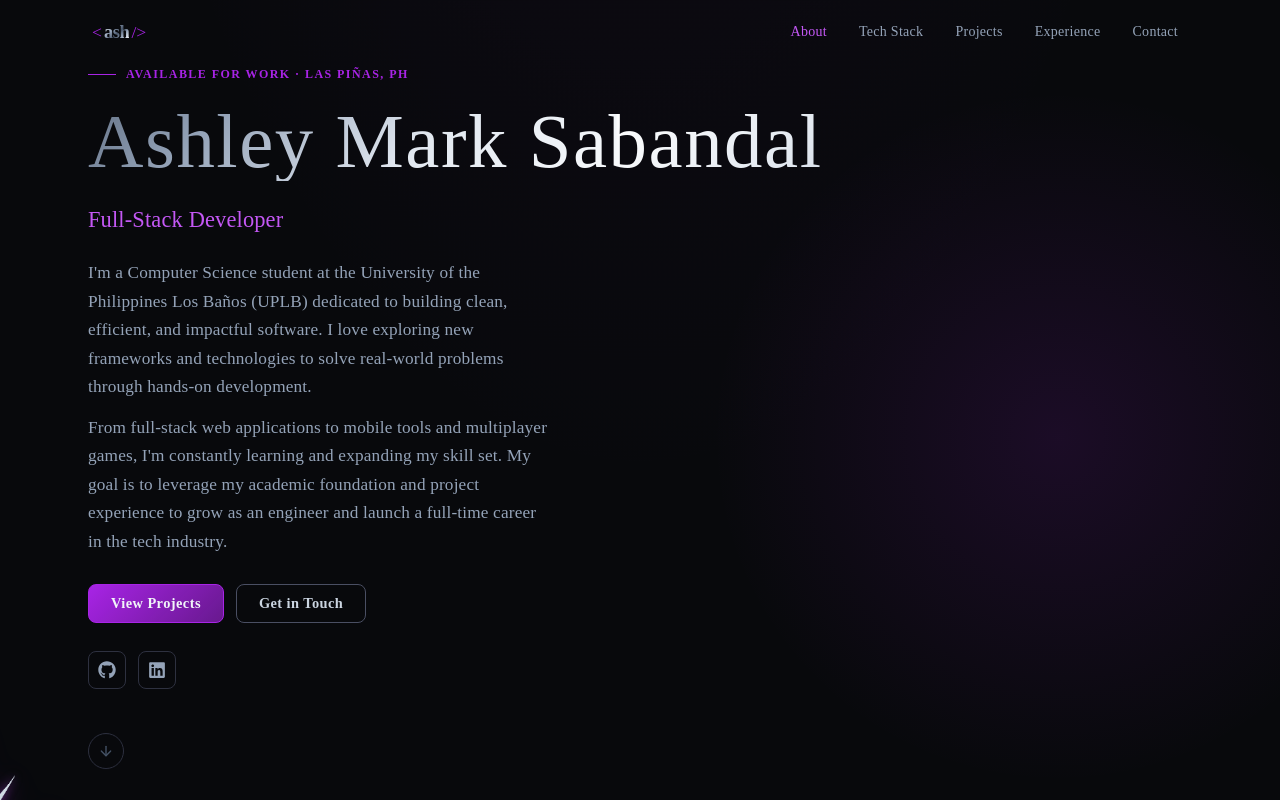
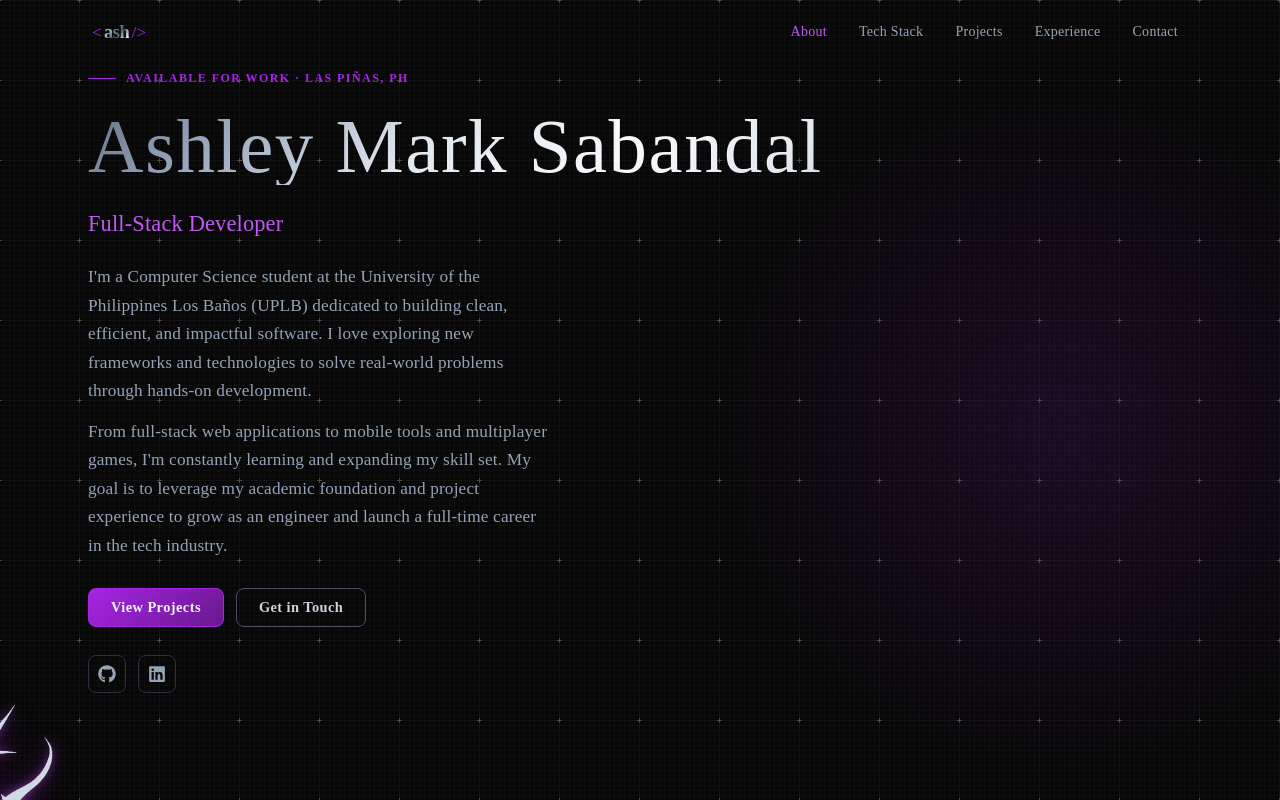
Before and after one commit to ashdsabandal/portfolio, a React (Vite) app: page / in a window 1280 px wide. Shown: the top 800 px of the page. Built offline with nearby package versions, Linux system fonts and the light colour scheme; a web font is replaced by a local one.

Commit message:
feat: add bg texture

```diff
--- a/src/components/Hero.css
+++ b/src/components/Hero.css
@@ -89,28 +89,6 @@
   box-shadow: var(--purple-glow-sm);
 }
 
-/* Scroll cue */
-.hero__scroll-cue {
-  background: none;
-  border: 1px solid var(--border-metal);
-  border-radius: 50%;
-  width: 36px;
-  height: 36px;
-  display: inline-flex;
-  align-items: center;
-  justify-content: center;
-  color: var(--text-muted);
-  cursor: pointer;
-  margin-top: 1.5rem;
-  animation: bounce 2.2s ease-in-out infinite;
-  transition: border-color var(--transition-fast), color var(--transition-fast);
-}
-
-.hero__scroll-cue:hover {
-  border-color: var(--purple);
-  color: var(--purple-light);
-}
-
 @keyframes bounce {
   0%, 100% { transform: translateY(0); }
   50%       { transform: translateY(6px); }
--- a/src/components/Hero.jsx
+++ b/src/components/Hero.jsx
@@ -1,11 +1,8 @@
-import { ArrowDown } from 'lucide-react'
 import { owner } from '../data/portfolioData'
 import './Hero.css'
 import { FaGithub, FaLinkedin } from "react-icons/fa";
 
 export default function Hero() {
-  const scrollToTechStack = () =>
-    document.getElementById('tech-stack')?.scrollIntoView({ behavior: 'smooth' })
 
   return (
     <section id="hero" className="hero section-wrapper">
@@ -43,9 +40,6 @@ export default function Hero() {
           <a href={owner.linkedin} target="_blank" rel="noreferrer" aria-label="LinkedIn" className="hero__social-link"><FaLinkedin size={18} /></a>
         </div>
 
-        <button className="hero__scroll-cue reveal" onClick={scrollToTechStack} aria-label="Scroll down">
-          <ArrowDown size={16} />
-        </button>
 
       </div>
 
--- a/src/index.css
+++ b/src/index.css
@@ -103,12 +103,11 @@ body {
   line-height: 1.6;
   letter-spacing: 0.01em;
   color: var(--text-primary);
-  background-color: var(--bg-deep);
-  background-image:
-    radial-gradient(ellipse 80% 50% at 50% -20%, rgba(168, 36, 230, 0.06) 0%, transparent 60%),
-    radial-gradient(ellipse 60% 40% at 80% 80%, rgba(148, 163, 184, 0.03) 0%, transparent 50%);
   min-height: 100vh;
   overflow-x: hidden;
+  background-color: #000000;
+  background-image: url("./assets/graphy-dark.png");
+
 }
 
 #root {
```
Also changed, not shown: src/assets/graphy-dark.png (added).
